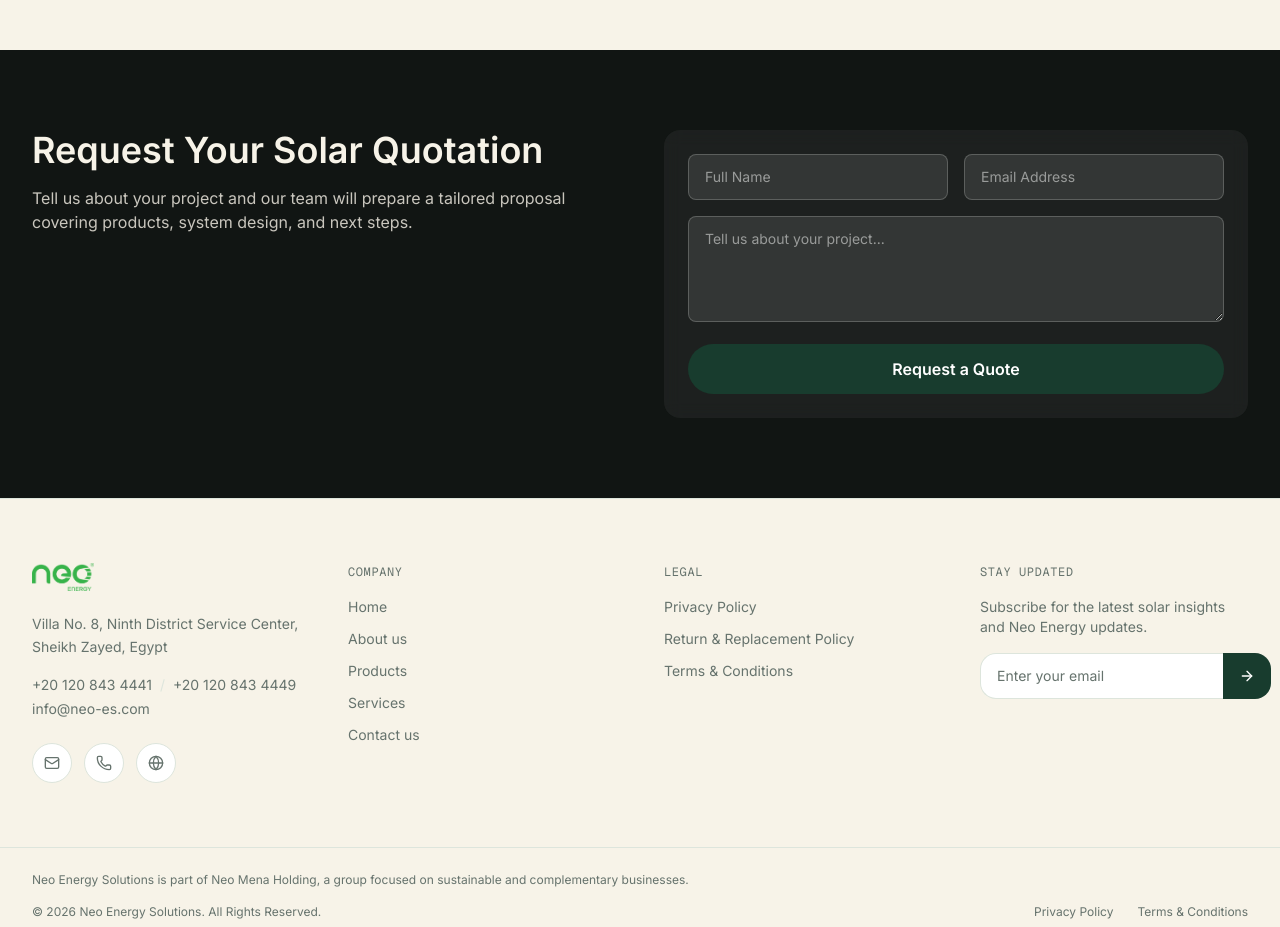
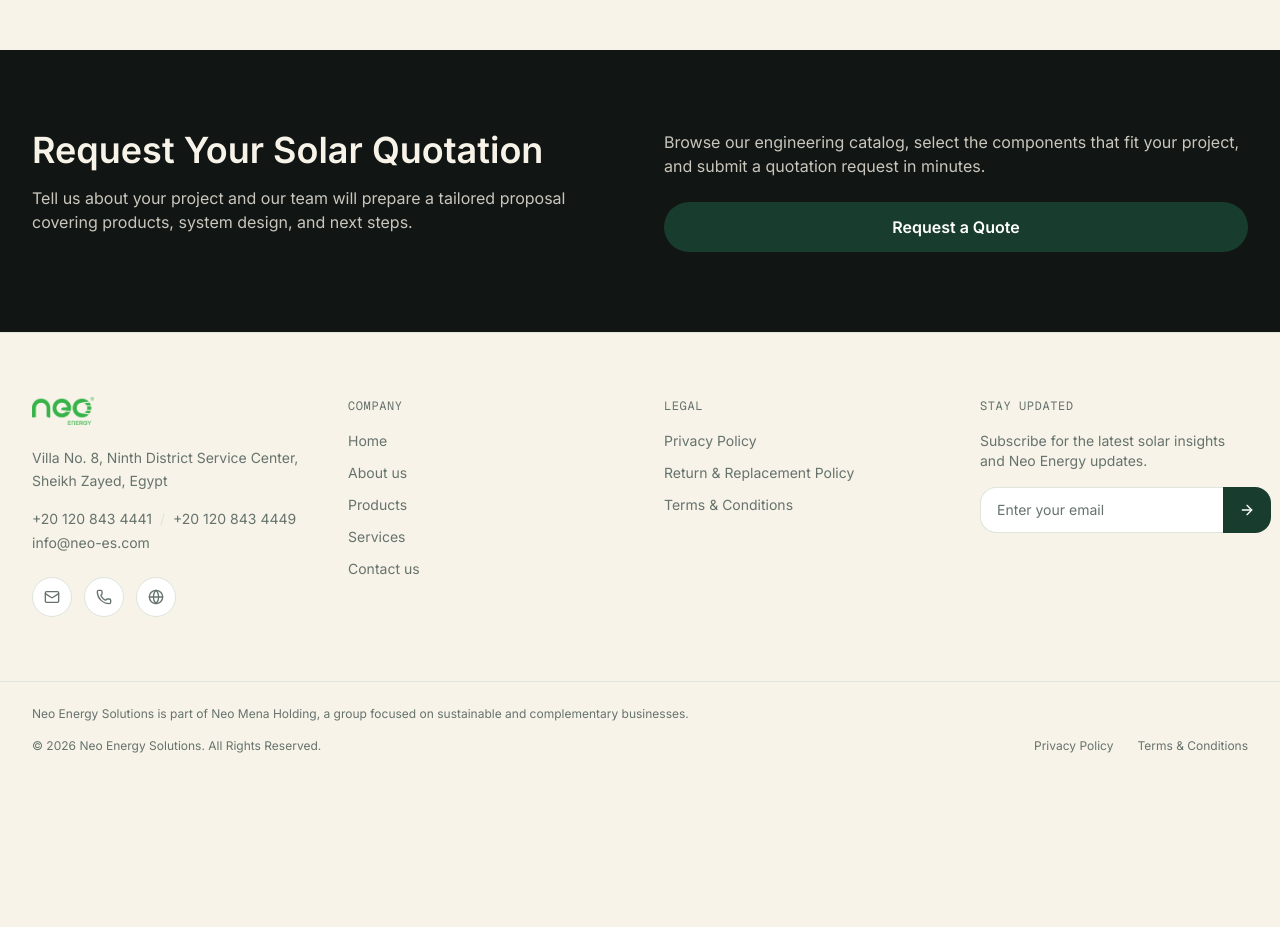
Before and after one commit to AhmedElhosseiny1/neo-energy, a Next.js app: page / in a window 1280 px wide. Shown: the part 3980-4907 px from the top of the page. After the commit the page ends 4758 px from the top, so only its background shows below. Built offline with nearby package versions, Linux system fonts and the light colour scheme.

Commit message:
Home: remove quotation form, keep CTA in Request Your Solar Quotation section

```diff
--- a/src/app/page.tsx
+++ b/src/app/page.tsx
@@ -401,29 +401,14 @@ export default function HomePage() {
                 proposal covering products, system design, and next steps.
               </p>
             </div>
-            <div className="flex items-center">
-              <form className="w-full space-y-4 rounded-2xl bg-white/5 p-6 backdrop-blur-sm">
-                <div className="grid gap-4 sm:grid-cols-2">
-                  <input
-                    type="text"
-                    placeholder="Full Name"
-                    className="rounded-lg border border-white/20 bg-white/10 px-4 py-3 text-sm text-white placeholder:text-white/50 focus:border-accent focus:outline-none"
-                  />
-                  <input
-                    type="email"
-                    placeholder="Email Address"
-                    className="rounded-lg border border-white/20 bg-white/10 px-4 py-3 text-sm text-white placeholder:text-white/50 focus:border-accent focus:outline-none"
-                  />
-                </div>
-                <textarea
-                  rows={4}
-                  placeholder="Tell us about your project..."
-                  className="w-full rounded-lg border border-white/20 bg-white/10 px-4 py-3 text-sm text-white placeholder:text-white/50 focus:border-accent focus:outline-none"
-                />
-                <Button href="/quote" className="w-full">
-                  Request a Quote
-                </Button>
-              </form>
+            <div className="flex flex-col justify-center gap-6">
+              <p className="text-background/80">
+                Browse our engineering catalog, select the components that fit
+                your project, and submit a quotation request in minutes.
+              </p>
+              <Button href="/quote" className="w-full sm:w-auto">
+                Request a Quote
+              </Button>
             </div>
           </div>
         </div>
```
